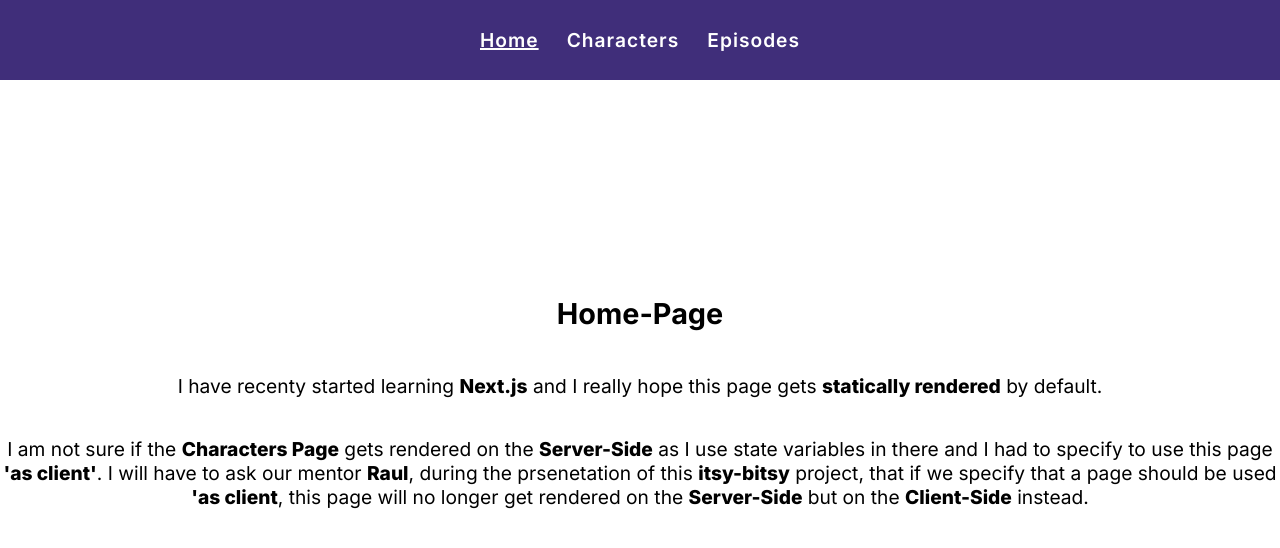
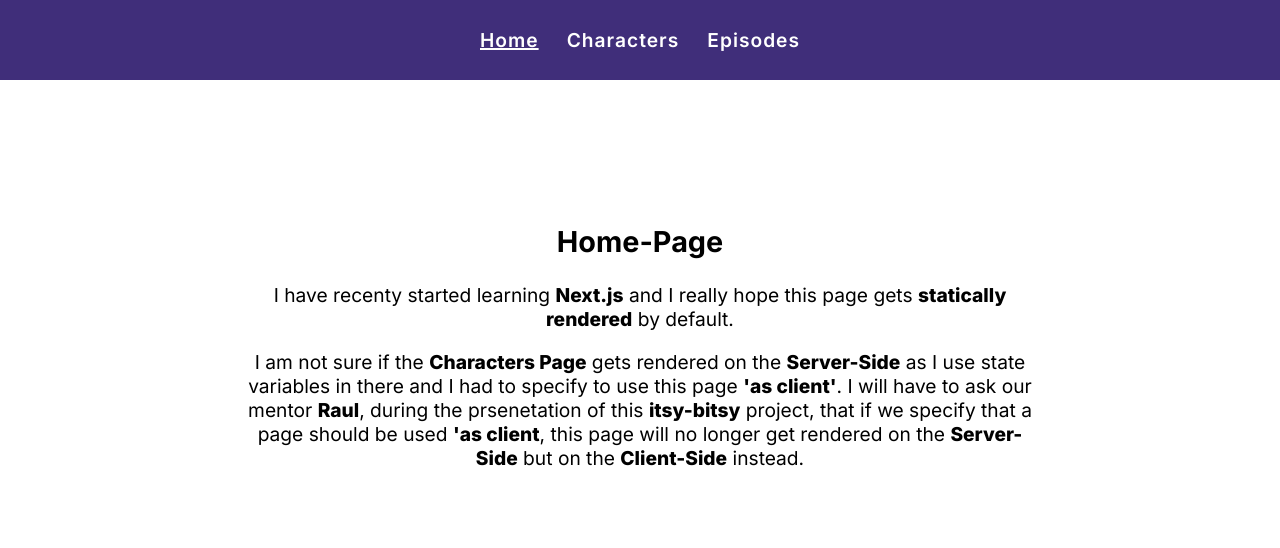
Before and after one commit to andbudha/rick-n-morty-nextjs, a Next.js app: page / in a window 1280 px wide. Shown: the top 548 px of the page. Built offline with nearby package versions, Linux system fonts and the light colour scheme.

Commit message:
Home page updated/restyled

```diff
--- a/src/app/page.module.scss
+++ b/src/app/page.module.scss
@@ -7,7 +7,12 @@
   height: 100%;
   width: 100%;
   font-size: 1.2rem;
-  .home_page_span {
-    font-weight: 800;
+
+  .home_info_box {
+    max-width: 800px;
+    min-height: 400px;
+    .home_page_span {
+      font-weight: 800;
+    }
   }
 }
--- a/src/app/page.tsx
+++ b/src/app/page.tsx
@@ -5,11 +5,12 @@ export default function Home() {
 
   return (
     <main className={styles.home_main_box}>
+      <div className={styles.home_info_box}>
         <h2>Home-Page</h2>
         <p>
           I have recenty started learning{' '}
-        <span className={styles.home_page_span}>Next.js</span> and I really hope
-        this page gets{' '}
+          <span className={styles.home_page_span}>Next.js</span> and I really
+          hope this page gets{' '}
           <span className={styles.home_page_span}>statically rendered</span> by
           default.
         </p>
@@ -19,16 +20,18 @@ export default function Home() {
           rendered on the{' '}
           <span className={styles.home_page_span}>Server-Side</span> as I use
           state variables in there and I had to specify to use this page{' '}
-        <span className={styles.home_page_span}>'as client'</span>. I will have
-        to ask our mentor <span className={styles.home_page_span}>Raul</span>,
-        during the prsenetation of this{' '}
-        <span className={styles.home_page_span}>itsy-bitsy</span> project, that
-        if we specify that a page should be used{' '}
+          <span className={styles.home_page_span}>'as client'</span>. I will
+          have to ask our mentor{' '}
+          <span className={styles.home_page_span}>Raul</span>, during the
+          prsenetation of this{' '}
+          <span className={styles.home_page_span}>itsy-bitsy</span> project,
+          that if we specify that a page should be used{' '}
           <span className={styles.home_page_span}>'as client</span>, this page
           will no longer get rendered on the{' '}
           <span className={styles.home_page_span}>Server-Side</span> but on the{' '}
           <span className={styles.home_page_span}>Client-Side</span> instead.
         </p>
+      </div>
     </main>
   );
 }
```
Lines whose indentation alone changed are shown as unchanged.
